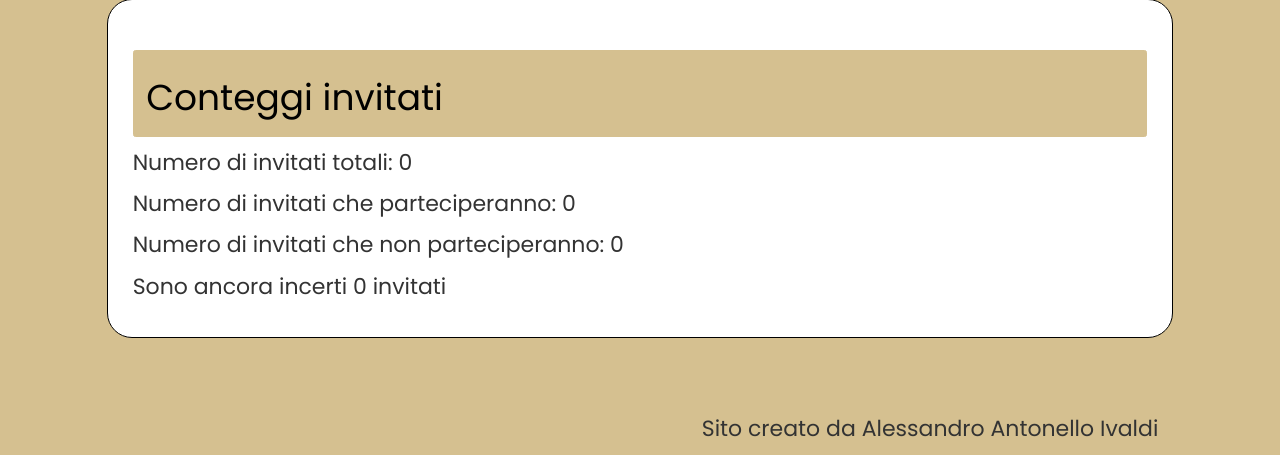
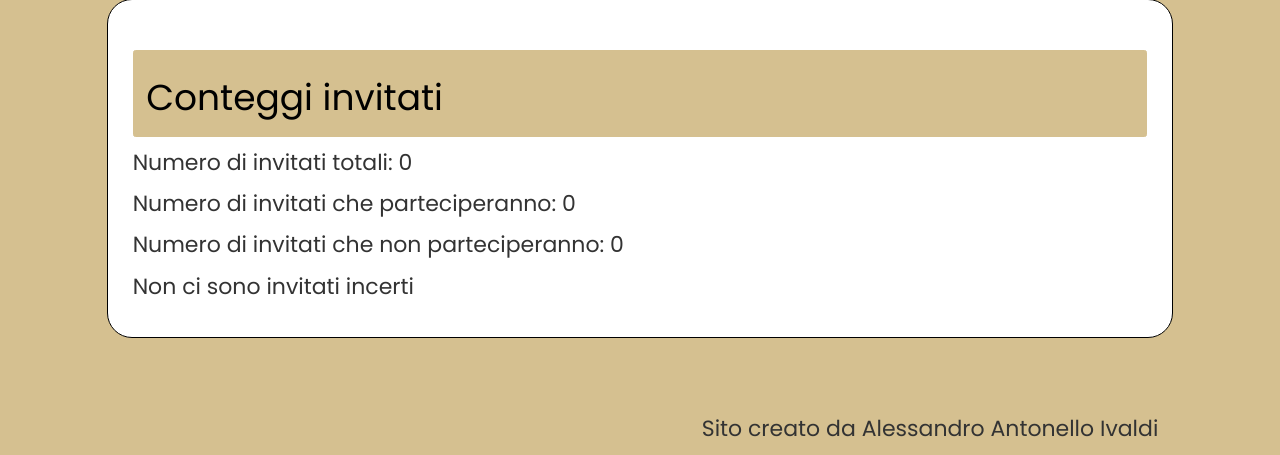
Before and after one commit to ivozzo/wedding-site, a Node server app: page /guest/list in a window 1280 px wide. Shown: the part 546-1001 px from the top of the page. Run offline with Node 20, Linux system fonts and the light colour scheme; data that the repository does not hold is empty; some libraries are stand-ins or nearby versions.

Commit message:
Bugfixing count

```diff
--- a/App/public/views/list.pug
+++ b/App/public/views/list.pug
@@ -39,8 +39,8 @@ html
           p Numero di invitati totali: #{count.T}
           p Numero di invitati che parteciperanno: #{count.Y}
           p Numero di invitati che non parteciperanno: #{count.N}
-          if count.N === 0
-            p Sono ancora incerti #{count.N} invitati
+          if count.M > 0
+            p Sono ancora incerti #{count.M} invitati
           else
             p Non ci sono invitati incerti
       include includes/footer.pug
```
